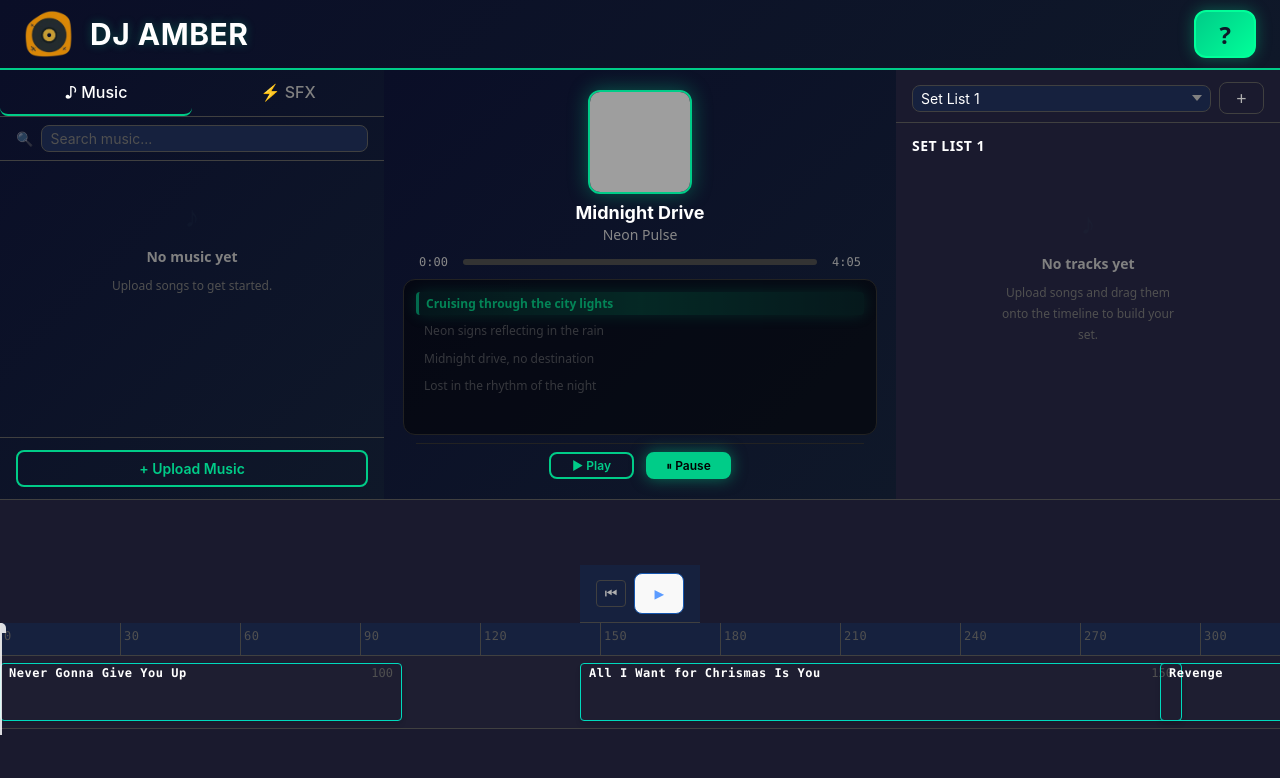
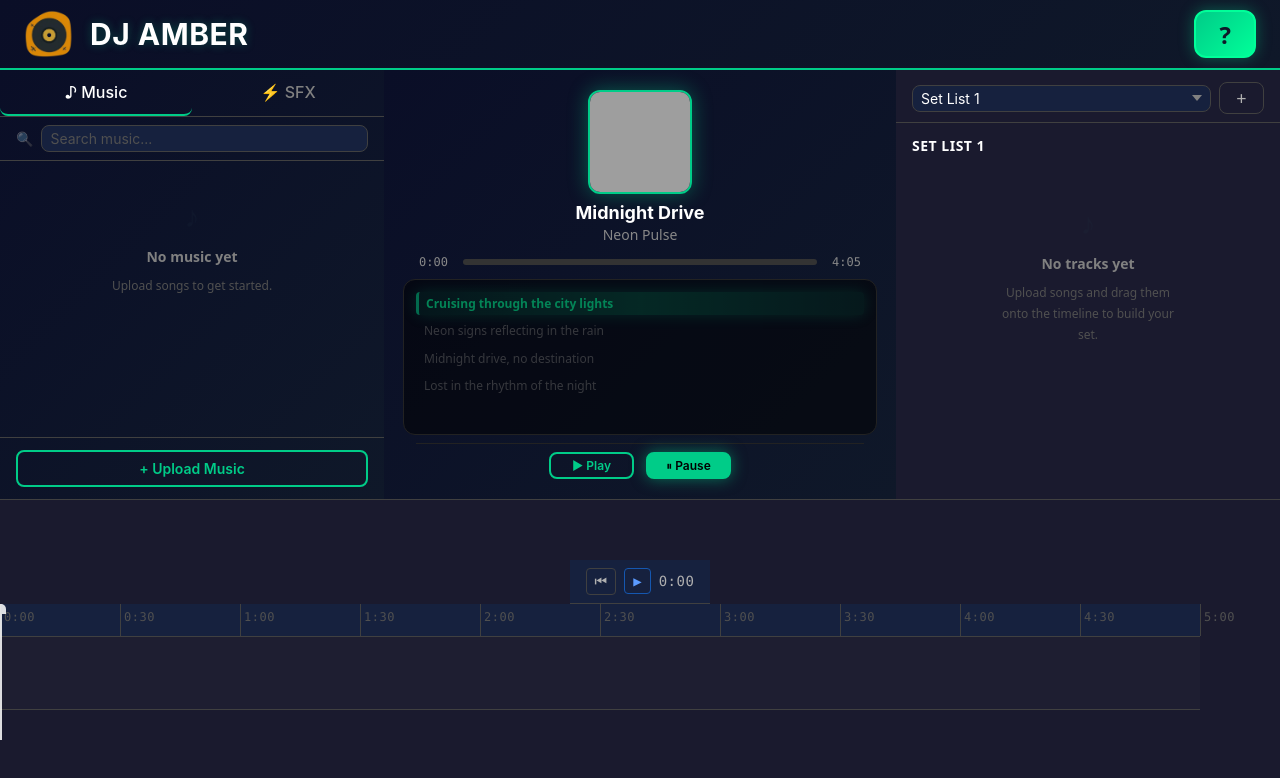
Before and after one commit to hashmapenjoyer/DJ-AMBER, a React (Vite) app: page / in a window 1280 px wide. Shown: the top 778 px of the page. Built offline with nearby package versions, Linux system fonts and the light colour scheme; grey boxes are pictures that could not be loaded.

Commit message:
semi-working timeline

```diff
--- a/src/components/Timeline.tsx
+++ b/src/components/Timeline.tsx
@@ -1,163 +1,289 @@
-import { useState, useRef, useEffect, useCallback } from 'react';
+import { useRef, useEffect, useCallback, useState } from 'react';
+import { useAudioEngine } from '../audio/UseAudioEngine';
+import { formatDuration } from '../../types/FormatDuration';
+import type { ScheduledEntry } from '../audio/types';
 import '../styles/timeline.css';
-
-// Represents the data for the draggable audio blocks
-interface TimelineClip {
-  id: string;
-  name: string;
-  duration: number;
-  startTime: number;
-}
 
 // Constants
 const PX_PER_SEC = 4;
-const TOTAL_TIME = 900;
 const HEADER_HEIGHT = 32;
-const CLIP_HEIGHT = 32;
-const TIMELINE_WIDTH = TOTAL_TIME * PX_PER_SEC;
+const CLIP_HEIGHT = 56;
+const LANE_PADDING = 8;
 const CANVAS_HEIGHT = HEADER_HEIGHT + CLIP_HEIGHT + 48;
+const MIN_TIMELINE_SECS = 300; // always show at least 5 minutes
+const TICK_INTERVAL = 30; // a tick every 30 seconds
+const MIN_TRANSITION_SECS = 0.5; // minimum drag-overlap to count as a transition
 
-const MOCK_CLIPS: TimelineClip[] = [
-  { id: '1', name: 'Never Gonna Give You Up', duration: 100, startTime: 0 },
-  { id: '2', name: 'All I Want for Chrismas Is You', duration: 150, startTime: 145 },
-  { id: '3', name: 'Revenge', duration: 100, startTime: 290 },
-];
+/** Clamp drag delta so the clip can't create a gap or exceed max overlap with prev. */
+function clampDragDelta(dragged: ScheduledEntry, prev: ScheduledEntry, rawDeltaPx: number): number {
+  const deltaSec = rawDeltaPx / PX_PER_SEC;
+  const currentOverlap = prev.absoluteEnd - dragged.absoluteStart;
+  const maxOverlap = Math.min(
+    prev.absoluteEnd - prev.absoluteStart,
+    dragged.absoluteEnd - dragged.absoluteStart,
+  );
+  // left limit: can't overlap more than max; right limit: can't create a gap
+  const clampedSec = Math.max(currentOverlap - maxOverlap, Math.min(currentOverlap, deltaSec));
+  return clampedSec * PX_PER_SEC;
+}
 
 export default function Timeline() {
-  const [clips, setClips] = useState<TimelineClip[]>(MOCK_CLIPS);
+  const { engine, transportState, timeline } = useAudioEngine();
+
   const [playhead, setPlayhead] = useState(0);
-  const [isPlaying, setIsPlaying] = useState(false);
+  const scrollRef = useRef<HTMLDivElement>(null);
+  const rafRef = useRef<number | null>(null);
 
-  const scrollRef = useRef<HTMLDivElement>(null);
+  // Drag: ref for mouse tracking (avoids stale closures), state for re-renders
+  const dragRef = useRef<{
+    entryId: string;
+    entryIndex: number;
+    startMouseX: number;
+    moved: boolean;
+    lastDeltaPx: number;
+  } | null>(null);
 
-  // Timeline ticks
+  const [dragState, setDragState] = useState<{
+    entryId: string;
+    entryIndex: number;
+    deltaPx: number;
+  } | null>(null);
+
+  const justDraggedRef = useRef(false);
+  const timelineRef = useRef(timeline);
+  timelineRef.current = timeline;
+
+  // Derive total duration from the engine, with a minimum so the timeline isn't tiny
+  const totalDuration = Math.max(MIN_TIMELINE_SECS, engine.getTotalDuration() + 30);
+  const timelineWidth = totalDuration * PX_PER_SEC;
+
+  // Build tick marks
   const ticks: number[] = [];
-  for (let s = 0; s <= TOTAL_TIME; s += 30) ticks.push(s);
+  for (let s = 0; s <= totalDuration; s += TICK_INTERVAL) ticks.push(s);
 
-  // "Playing"
-  const rafRef = useRef<number | null>(null);
-  const lastTsRef = useRef<number | null>(null);
-
+  // Playhead animation — reads engine.getCurrentTime() in a rAF loop
   useEffect(() => {
-    if (isPlaying) {
-      const tick = (ts: number) => {
-        if (lastTsRef.current !== null) {
-          const dt = (ts - lastTsRef.current) / 1000;
-          setPlayhead((p) => {
-            const next = p + dt;
-            if (next >= 900) {
-              setIsPlaying(false);
-              return 0;
-            } // TODO: THIS IS HARDCODED AND NEEDS TO BE FIXED
-            return next;
-          });
-        }
-        lastTsRef.current = ts;
-        rafRef.current = requestAnimationFrame(tick);
-      };
-      lastTsRef.current = null;
+    const tick = () => {
+      setPlayhead(engine.getCurrentTime());
       rafRef.current = requestAnimationFrame(tick);
-    } else {
-      if (rafRef.current) cancelAnimationFrame(rafRef.current);
-    }
+    };
+    rafRef.current = requestAnimationFrame(tick);
     return () => {
       if (rafRef.current) cancelAnimationFrame(rafRef.current);
     };
-  }, [isPlaying]);
+  }, [engine]);
 
-  // Clip dragging
-  const dragState = useRef<{ clipId: string; offsetPx: number } | null>(null);
-
-  const onClipMouseDown = useCallback(
-    (e: React.MouseEvent, clipId: string) => {
-      e.preventDefault();
-      e.stopPropagation();
-      const clip = clips.find((c) => c.id === clipId)!;
-      const scrollLeft = scrollRef.current?.scrollLeft ?? 0;
-      const rectLeft = scrollRef.current?.getBoundingClientRect().left ?? 0;
+  // Click on the ruler / lane area to seek (skip if a drag just ended)
+  const handleTimelineClick = useCallback(
+    (e: React.MouseEvent) => {
+      if (justDraggedRef.current) {
+        justDraggedRef.current = false;
+        return;
+      }
+      if (!scrollRef.current) return;
+      const scrollLeft = scrollRef.current.scrollLeft;
+      const rectLeft = scrollRef.current.getBoundingClientRect().left;
       const clickX = e.clientX - rectLeft + scrollLeft;
-      dragState.current = {
-        clipId,
-        offsetPx: clickX - clip.startTime * PX_PER_SEC,
-      };
+      engine.seek(Math.max(0, clickX / PX_PER_SEC));
     },
-    [clips],
+    [engine],
   );
 
+  // Transport controls
+  const handlePlayPause = useCallback(() => {
+    if (transportState === 'playing') {
+      engine.pause();
+    } else {
+      engine.play();
+    }
+  }, [engine, transportState]);
+
+  const handleReturnToStart = useCallback(() => {
+    engine.stop();
+  }, [engine]);
+
+  // Start dragging a clip (first clip is fixed at t=0)
+  const onClipMouseDown = useCallback((e: React.MouseEvent, entryId: string, entryIndex: number) => {
+    if (entryIndex === 0) return;
+    e.preventDefault();
+    e.stopPropagation();
+    dragRef.current = { entryId, entryIndex, startMouseX: e.clientX, moved: false, lastDeltaPx: 0 };
+    setDragState({ entryId, entryIndex, deltaPx: 0 });
+  }, []);
+
+  // Global mouse handlers for drag (stable deps — engine is a singleton)
   useEffect(() => {
     const onMouseMove = (e: MouseEvent) => {
-      if (!dragState.current || !scrollRef.current) return;
-      const scrollLeft = scrollRef.current.scrollLeft;
-      const rectLeft = scrollRef.current.getBoundingClientRect().left;
-      const rawX = e.clientX - rectLeft + scrollLeft;
-      const newStart = Math.max(0, (rawX - dragState.current.offsetPx) / PX_PER_SEC);
-      setClips((prev) =>
-        prev.map((c) => (c.id === dragState.current!.clipId ? { ...c, startTime: newStart } : c)),
-      );
+      if (!dragRef.current) return;
+      dragRef.current.moved = true;
+      const deltaPx = e.clientX - dragRef.current.startMouseX;
+      dragRef.current.lastDeltaPx = deltaPx;
+      setDragState({
+        entryId: dragRef.current.entryId,
+        entryIndex: dragRef.current.entryIndex,
+        deltaPx,
+      });
     };
+
     const onMouseUp = () => {
-      dragState.current = null;
+      const drag = dragRef.current;
+      if (!drag) return;
+
+      if (drag.moved) {
+        justDraggedRef.current = true;
+        const tl = timelineRef.current;
+        const draggedEntry = tl[drag.entryIndex];
+        const prevEntry = tl[drag.entryIndex - 1];
+
+        if (draggedEntry && prevEntry) {
+          const clampedPx = clampDragDelta(draggedEntry, prevEntry, drag.lastDeltaPx);
+          const clampedSec = clampedPx / PX_PER_SEC;
+          const currentOverlap = prevEntry.absoluteEnd - draggedEntry.absoluteStart;
+          const newOverlap = currentOverlap - clampedSec;
+
+          if (newOverlap >= MIN_TRANSITION_SECS) {
+            engine.setTransition(prevEntry.entryId, draggedEntry.entryId, newOverlap);
+          } else {
+            engine.removeTransition(prevEntry.entryId, draggedEntry.entryId);
+          }
+        }
+      }
+
+      dragRef.current = null;
+      setDragState(null);
     };
+
     window.addEventListener('mousemove', onMouseMove);
     window.addEventListener('mouseup', onMouseUp);
     return () => {
       window.removeEventListener('mousemove', onMouseMove);
       window.removeEventListener('mouseup', onMouseUp);
     };
-  }, []);
+  }, [engine]);
+
+  const isPlaying = transportState === 'playing';
+
+  // Compute crossfade overlay regions from adjacent clip overlaps
+  const crossfades: Array<{ key: string; leftPx: number; widthPx: number; duration: number }> = [];
+
+  for (let i = 0; i < timeline.length - 1; i++) {
+    const current = timeline[i];
+    const next = timeline[i + 1];
+
+    let nextStart = next.absoluteStart;
+
+    // If the next clip is being dragged, use the preview position
+    if (dragState && dragState.entryIndex === i + 1) {
+      const clampedPx = clampDragDelta(next, current, dragState.deltaPx);
+      nextStart = next.absoluteStart + clampedPx / PX_PER_SEC;
+    }
+
+    const overlap = current.absoluteEnd - nextStart;
+    if (overlap > 0) {
+      crossfades.push({
+        key: `${current.entryId}-${next.entryId}`,
+        leftPx: nextStart * PX_PER_SEC,
+        widthPx: overlap * PX_PER_SEC,
+        duration: overlap,
+      });
+    }
+  }
 
   return (
     <div className="timeline">
-      {/* Header/Controls */}
+      {/* Header / Controls */}
       <div className="timeline_header">
         <div className="timeline_controls">
-          <button className="timeline_btn" title="Return to start" onClick={() => setPlayhead(0)}>
+          <button className="timeline_btn" title="Return to start" onClick={handleReturnToStart}>
             ⏮
           </button>
-          <button className="timeline_play_btn" onClick={() => setIsPlaying((p) => !p)}>
+          <button className="timeline_btn timeline_play_btn" onClick={handlePlayPause}>
             {isPlaying ? '⏸' : '▶'}
           </button>
+          <span className="timeline_time_display">{formatDuration(playhead)}</span>
         </div>
       </div>
 
-      {/* Track */}
+      {/* Scrollable track area */}
       <div ref={scrollRef} className="timeline_scroll_area">
-        <div className="timeline_canvas" style={{ width: TIMELINE_WIDTH, height: CANVAS_HEIGHT }}>
-          {/* Time Ticks */}
-          <div className="timeline_ticks" style={{ width: TIMELINE_WIDTH }}>
+        <div
+          className="timeline_canvas"
+          style={{ width: timelineWidth, height: CANVAS_HEIGHT }}
+          onClick={handleTimelineClick}
+        >
+          {/* Time ticks */}
+          <div className="timeline_ticks" style={{ width: timelineWidth }}>
             {ticks.map((s) => (
               <div key={s} className="timeline_tick" style={{ left: s * PX_PER_SEC }}>
-                <span className="timeline_tick_label">{s}</span>
+                <span className="timeline_tick_label">{formatDuration(s)}</span>
               </div>
             ))}
           </div>
 
           {/* Lane background */}
-          <div className="timeline_lane" style={{ top: HEADER_HEIGHT, width: TIMELINE_WIDTH }} />
+          <div className="timeline_lane" style={{ top: HEADER_HEIGHT, width: timelineWidth }} />
 
-          {/* Clips */}
-          {clips.map((clip, idx) => {
+          {/* Clips from engine timeline */}
+          {timeline.map((entry, idx) => {
+            const isDragging = dragState?.entryId === entry.entryId;
+            let leftPx = entry.absoluteStart * PX_PER_SEC;
+
+            if (isDragging && idx > 0) {
+              const prev = timeline[idx - 1];
+              leftPx += clampDragDelta(entry, prev, dragState!.deltaPx);
+            }
+
+            const clipWidth = (entry.absoluteEnd - entry.absoluteStart) * PX_PER_SEC;
+
             return (
               <div
-                className="timeline_clip"
-                key={clip.id}
-                onMouseDown={(e) => onClipMouseDown(e, clip.id)}
+                className={`timeline_clip${isDragging ? ' timeline_clip_dragging' : ''}`}
+                key={entry.entryId}
+                onMouseDown={(e) => onClipMouseDown(e, entry.entryId, idx)}
                 style={{
-                  left: clip.startTime * PX_PER_SEC,
-                  top: HEADER_HEIGHT + 8,
-                  width: clip.duration * PX_PER_SEC,
+                  left: leftPx,
+                  top: HEADER_HEIGHT + LANE_PADDING,
+                  width: clipWidth,
                   borderColor: '#00dabd',
-                  zIndex: 5 + idx,
+                  cursor: idx === 0 ? 'default' : undefined,
+                  zIndex: isDragging ? 50 : 5 + idx,
                 }}
               >
-                {/* Label */}
                 <div className="timeline_clip_label">
-                  <span className="timeline_clip_name">{clip.name}</span>
-                  <span className="timeline_clip_duration">{clip.duration}</span>
+                  <span className="timeline_clip_name">{entry.title}</span>
+                  <span className="timeline_clip_duration">
+                    {formatDuration(entry.absoluteEnd - entry.absoluteStart)}
+                  </span>
                 </div>
               </div>
             );
           })}
+
+          {/* Crossfade indicators */}
+          {crossfades.map((cf) => (
+            <div
+              key={cf.key}
+              className="timeline_crossfade"
+              style={{
+                left: cf.leftPx,
+                top: HEADER_HEIGHT + LANE_PADDING,
+                width: cf.widthPx,
+                height: CLIP_HEIGHT,
+              }}
+            >
+              <svg
+                viewBox="0 0 1 1"
+                preserveAspectRatio="none"
+                className="timeline_crossfade_svg"
+              >
+                <line x1="0" y1="0" x2="1" y2="1" />
+                <line x1="0" y1="1" x2="1" y2="0" />
+              </svg>
+              {cf.widthPx > 48 && (
+                <span className="timeline_crossfade_label">{formatDuration(cf.duration)}</span>
+              )}
+            </div>
+          ))}
 
           {/* Playhead */}
           <div
--- a/src/styles/timeline.css
+++ b/src/styles/timeline.css
@@ -50,6 +50,14 @@
   border-color: var(--color-primary-dark);
   color: var(--color-primary-light);
   font-weight: var(--fw-bold);
+}
+
+.timeline_time_display {
+  font-size: var(--fs-sm);
+  font-family: var(--font-mono);
+  color: var(--text-secondary);
+  letter-spacing: var(--ls-wide);
+  min-width: 4ch;
 }
 
 .timeline_scroll_area {
@@ -140,6 +148,47 @@
   flex-shrink: 0;
 }
 
+.timeline_clip_dragging {
+  opacity: 0.75;
+  cursor: grabbing !important;
+  box-shadow: var(--shadow-lg), 0 0 8px rgba(0, 218, 189, 0.3);
+}
+
+.timeline_crossfade {
+  position: absolute;
+  z-index: 20;
+  pointer-events: none;
+  display: flex;
+  align-items: center;
+  justify-content: center;
+  background: rgba(0, 218, 189, 0.06);
+  border-left: 1px dashed rgba(0, 218, 189, 0.4);
+  border-right: 1px dashed rgba(0, 218, 189, 0.4);
+  border-radius: var(--br-sm);
+}
+
+.timeline_crossfade_svg {
+  position: absolute;
+  inset: 0;
+  width: 100%;
+  height: 100%;
+}
+
+.timeline_crossfade_svg line {
+  stroke: rgba(0, 218, 189, 0.4);
+  stroke-width: 1.5;
+  vector-effect: non-scaling-stroke;
+}
+
+.timeline_crossfade_label {
+  position: relative;
+  z-index: 1;
+  font-size: var(--fs-xs);
+  font-family: var(--font-mono);
+  color: rgba(0, 218, 189, 0.85);
+  text-shadow: 0 0 4px rgba(0, 0, 0, 0.8);
+}
+
 .timeline_playhead {
   position: absolute;
   top: 0;
```
